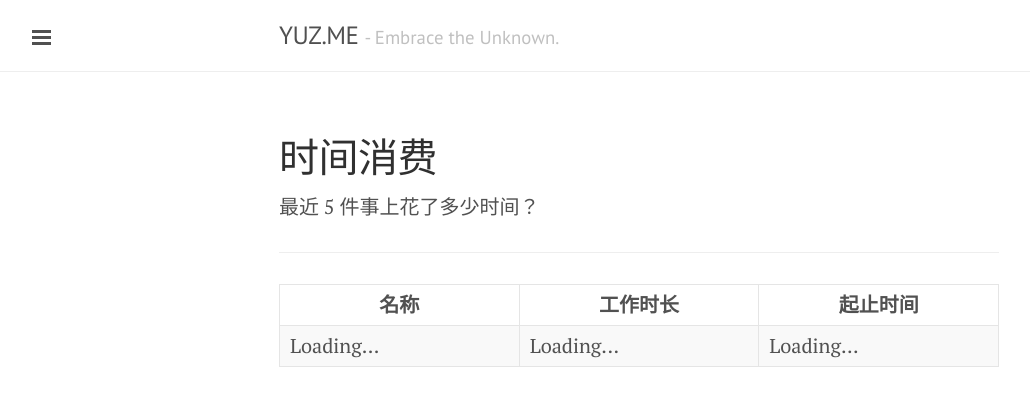
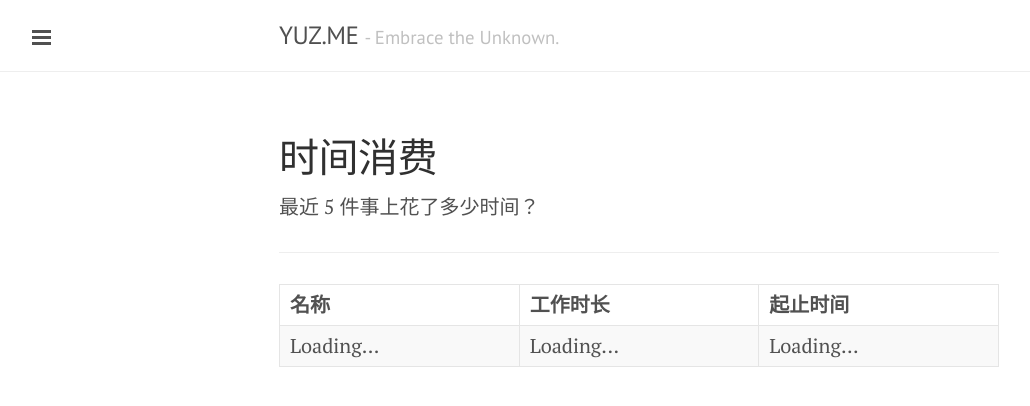
Before and after one commit to yusite/yuz.me, a Jekyll site: the page built from log/t.md, in a window 1280 px wide. Shown: the top 406 px of the page, without its empty margins (1-1031 px from the left). Built offline with Jekyll 4.4.1, drawn with Linux system fonts in a browser that asks for light colours; Markdown is read by kramdown in place of the engine named in the settings.

Commit message:
update log page

```diff
--- a/log/t.md
+++ b/log/t.md
@@ -13,9 +13,9 @@ script: /javascript/custom/time.js
 <table>
   <thead>
     <tr>
-      <th>名称</th>
-      <th>工作时长</th>
-      <th>起止时间</th>
+      <th style="text-align:left;">名称</th>
+      <th style="text-align:left;">工作时长</th>
+      <th style="text-align:left;">起止时间</th>
     </tr>
   </thead>
   <tbody id="time">
```
